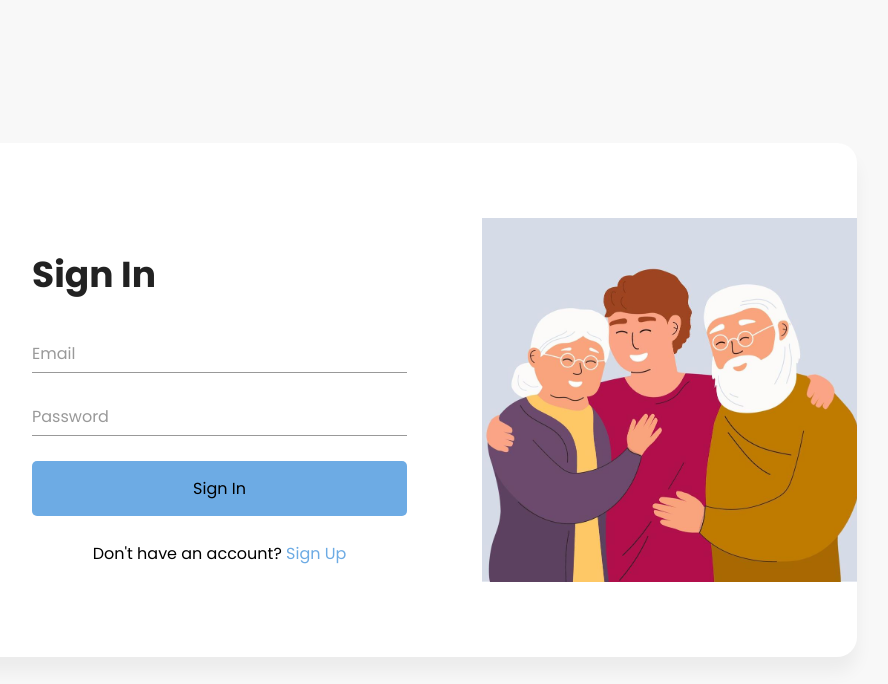
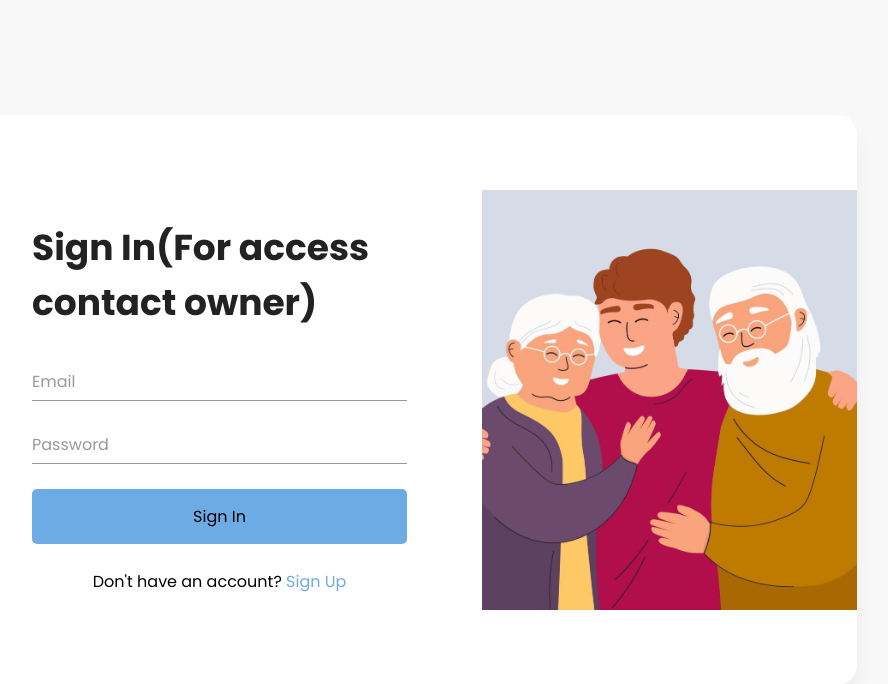
Before and after one commit to Rakshitgupta9/AgeWell, a Flask app: page /login in a window 1280 px wide. Shown: the top 684 px of the page, without its empty margins (233-1121 px from the left). Run offline with Flask 3, Linux system fonts and the light colour scheme; parts of the project's set-up code (start-up, migrations or seed data) failed here and were passed over; some libraries are stand-ins or nearby versions.

Commit message:
Update login.html

```diff
--- a/templates/login.html
+++ b/templates/login.html
@@ -17,7 +17,7 @@
     <div class="auth-container">
         <div class="auth-content">
             <div class="auth-form">
-                <h2 class="form-title">Sign In</h2>
+                <h2 class="form-title">Sign In(For access contact owner)</h2>
                 {% with messages = get_flashed_messages(with_categories=true) %}
                 {% if messages %}
                 <div class="flash-messages">
@@ -53,4 +53,5 @@
     </div>
 </body>
 
+
 </html>
```
